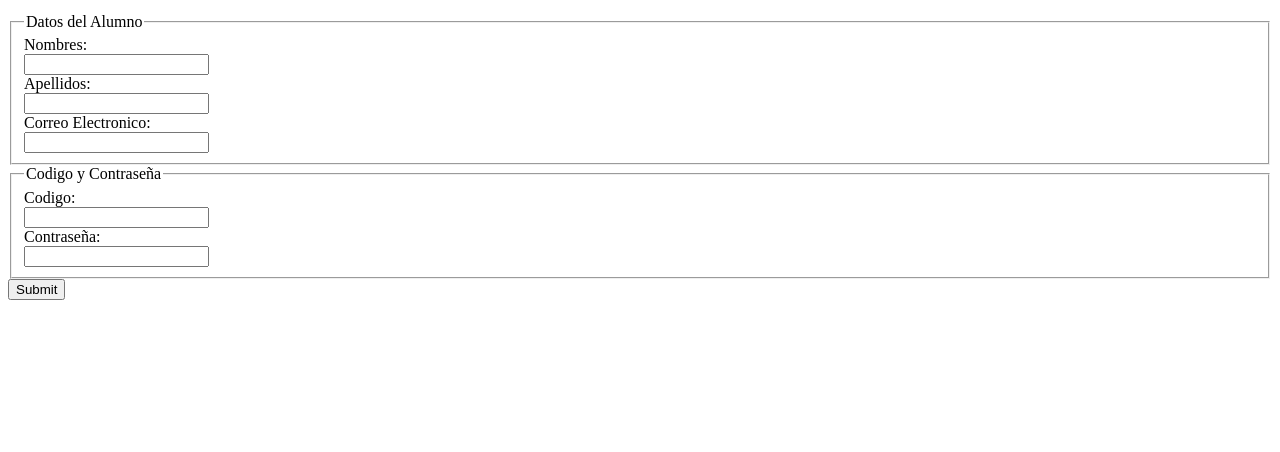
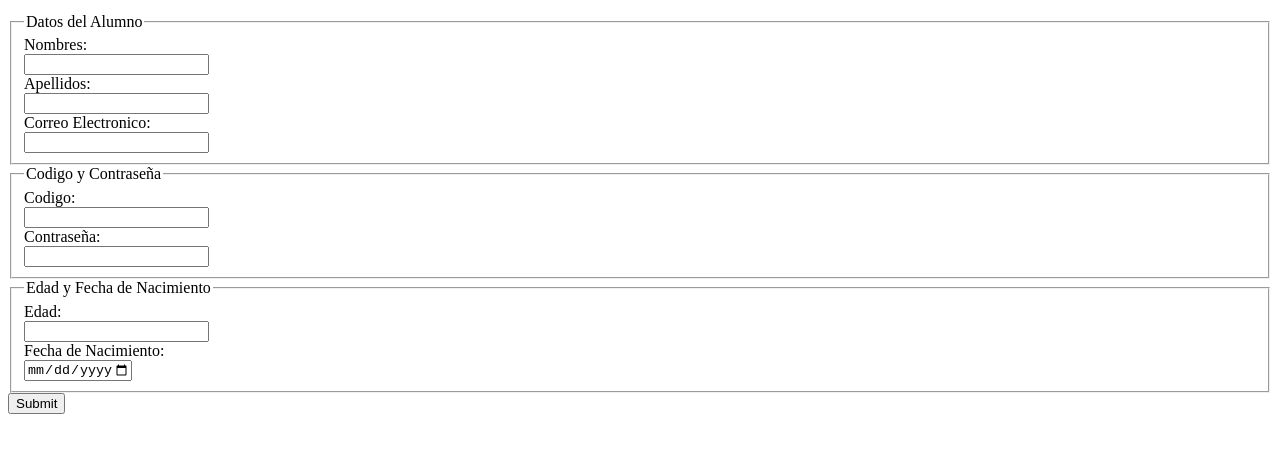
Before and after one commit to jdiazflor-sudo/idw, a plain HTML site: page index.html in a window 1280 px wide. Shown: the part 88-540 px from the top of the page. Drawn offline with Linux system fonts and the light colour scheme.

Commit message:
Edad y Nacimiento

```diff
--- a/index.html
+++ b/index.html
@@ -1,9 +1,14 @@
 <!DOCTYPE html>
 <html>
 <body>
+<!--Cabecera-->
+<header>
 <h2>Formulario Universitario</h2>
 <p>Querido estudiante universitario llene el siguiente formulario</p>
+</header>
+
     <form>
+     <!--Datos del Alumno-->
     <fieldset>
         <legend>Datos del Alumno</legend>
 
@@ -18,6 +23,7 @@
         <label for="pemail">Correo Electronico:</label><br>
         <input type="email" id="pemail" name="pemail" value=""><br>
     </fieldset>
+    <!--Codigo y contrasena del alumno-->
     <fieldset>
         <legend> Codigo y Contraseña</legend>
 
@@ -31,6 +37,19 @@
         <input type="password" id="contra" name="contra" value=""
         patter="(?=.*\d)(?=.*[A-Z].).{8,}"><br>
     </fieldset>
+    <!--Edad y Fecha-->
+    <fieldset>
+        <legend>Edad y Fecha de Nacimiento</legend>
+
+        <label for="edad">Edad:</label><br>
+        <input type="number" id="edad" name="edad"><br>
+
+
+        <label for="fnac">Fecha de Nacimiento:</label><br>
+        <input type="date" id="fnac" name="fnac" value="" min="1995-01-01" max="2010-12-31"><br>
+    </fieldset>
+
+
             <input type="submit" value="Submit">
     </form>
 </body>
```
